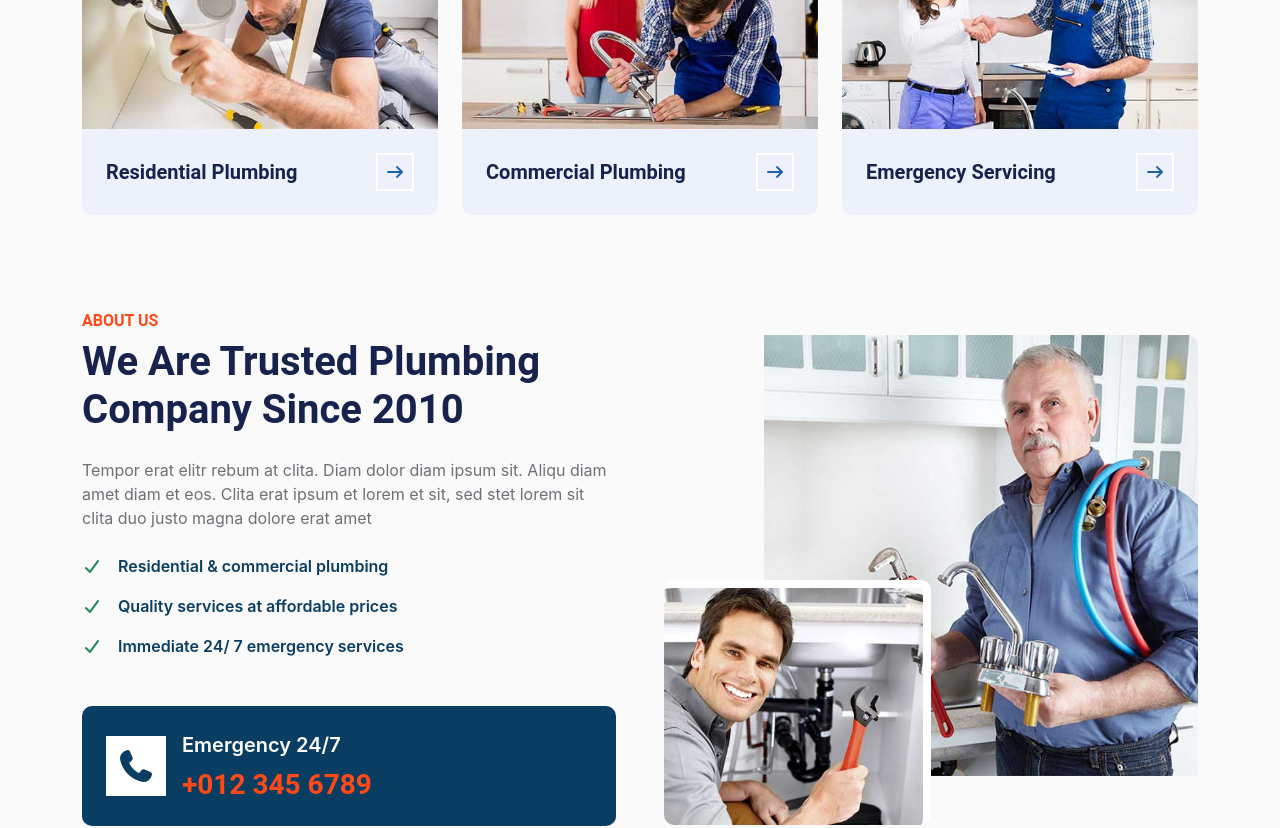
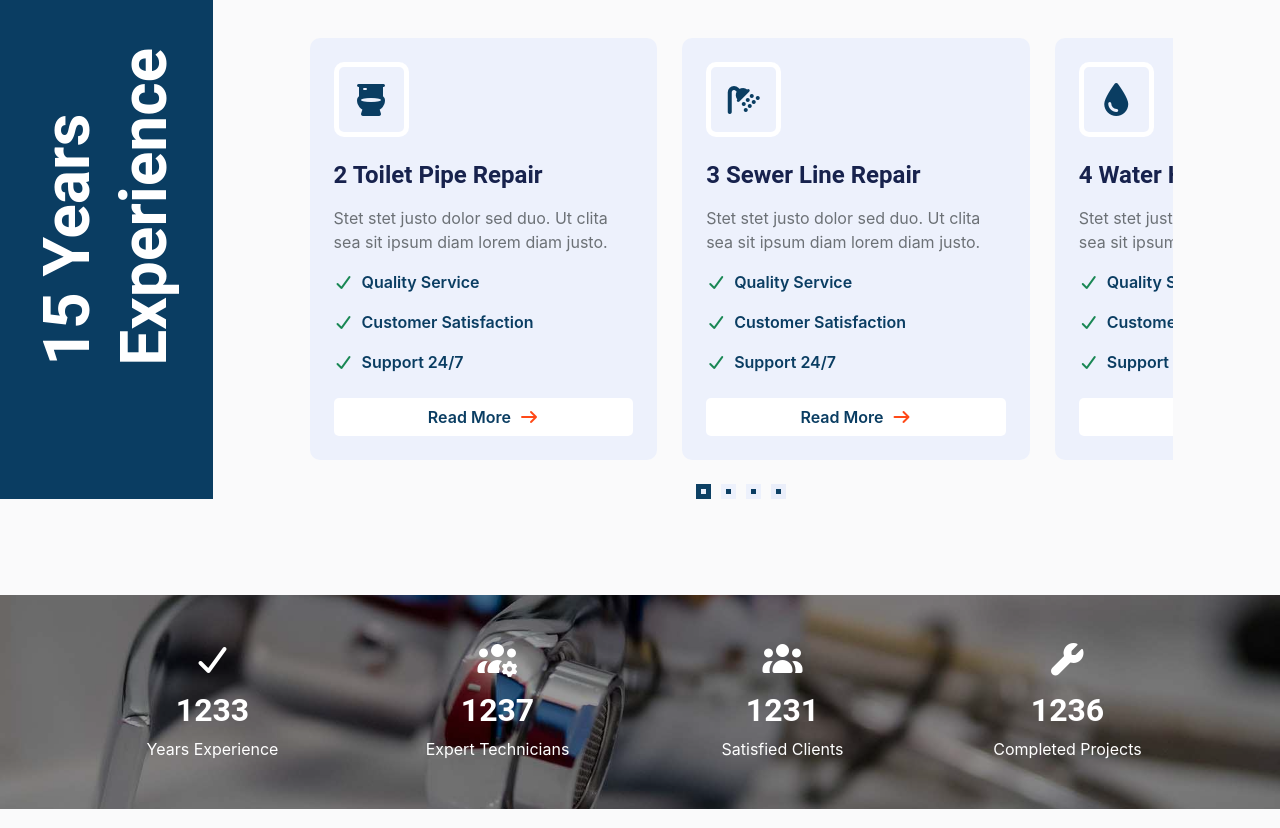
Before and after one commit to DafetiteOgaga/classic_brownline_plumbing_services, a React (Create React App) app in the folder classic_brownline_plumbing_services_website/: page / in a window 1280 px wide. Shown: the part 1060-1888 px from the top of the page. Built offline with nearby package versions, Linux system fonts and the light colour scheme.

Commit message:
homeComponent.js: removed about and rearranged facts components

```diff
--- a/classic_brownline_plumbing_services_website/src/components/homeComponent.js
+++ b/classic_brownline_plumbing_services_website/src/components/homeComponent.js
@@ -1,4 +1,4 @@
-import { ServiceHero } from "./modularComponents/serviceHero";
+// import { ServiceHero } from "./modularComponents/serviceHero";
 import { About } from "./modularComponents/about";
 import { Facts } from "./modularComponents/facts";
 import { Service } from "./modularComponents/service";
@@ -10,19 +10,21 @@ function HomeComponent({yearFounded, currentYear, activeSection}) {
 	return (
 		<>
 			{/* Service-hero */}
-			<ServiceHero />
-
-			{/* About */}
-			<About
-			yearFounded={yearFounded} />
-
-			{/* Fact */}
-			<Facts />
+			{/* <ServiceHero /> */}
 
 			{/* Service */}
 			<Service
 			yearFounded={yearFounded}
 			currentYear={currentYear} />
+
+			{/* Fact */}
+			<Facts
+			yearFounded={yearFounded}
+			currentYear={currentYear} />
+
+			{/* About */}
+			{/* <About
+			yearFounded={yearFounded} /> */}
 
 			{/* Booking */}
 			<Booking />
```
